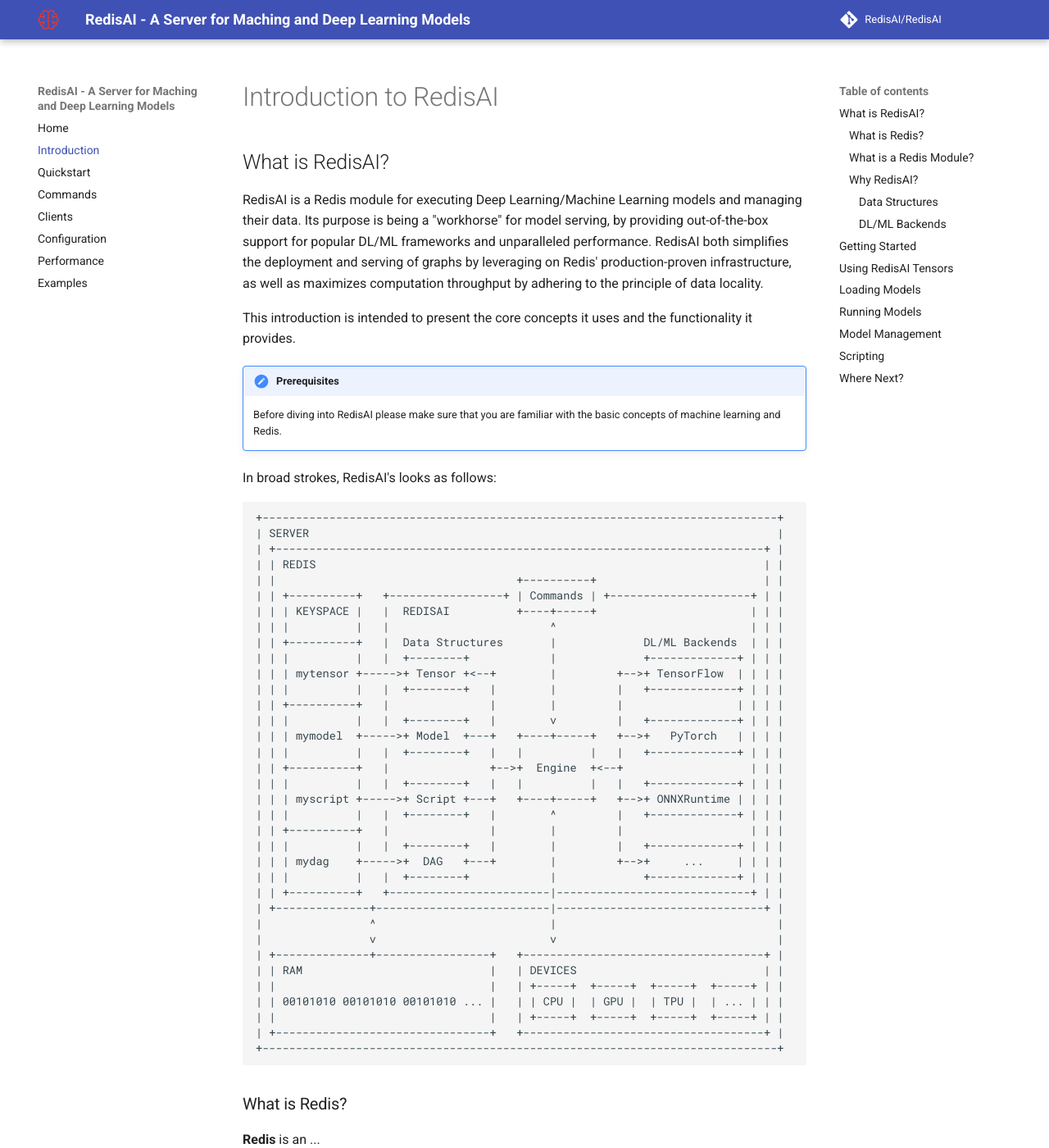
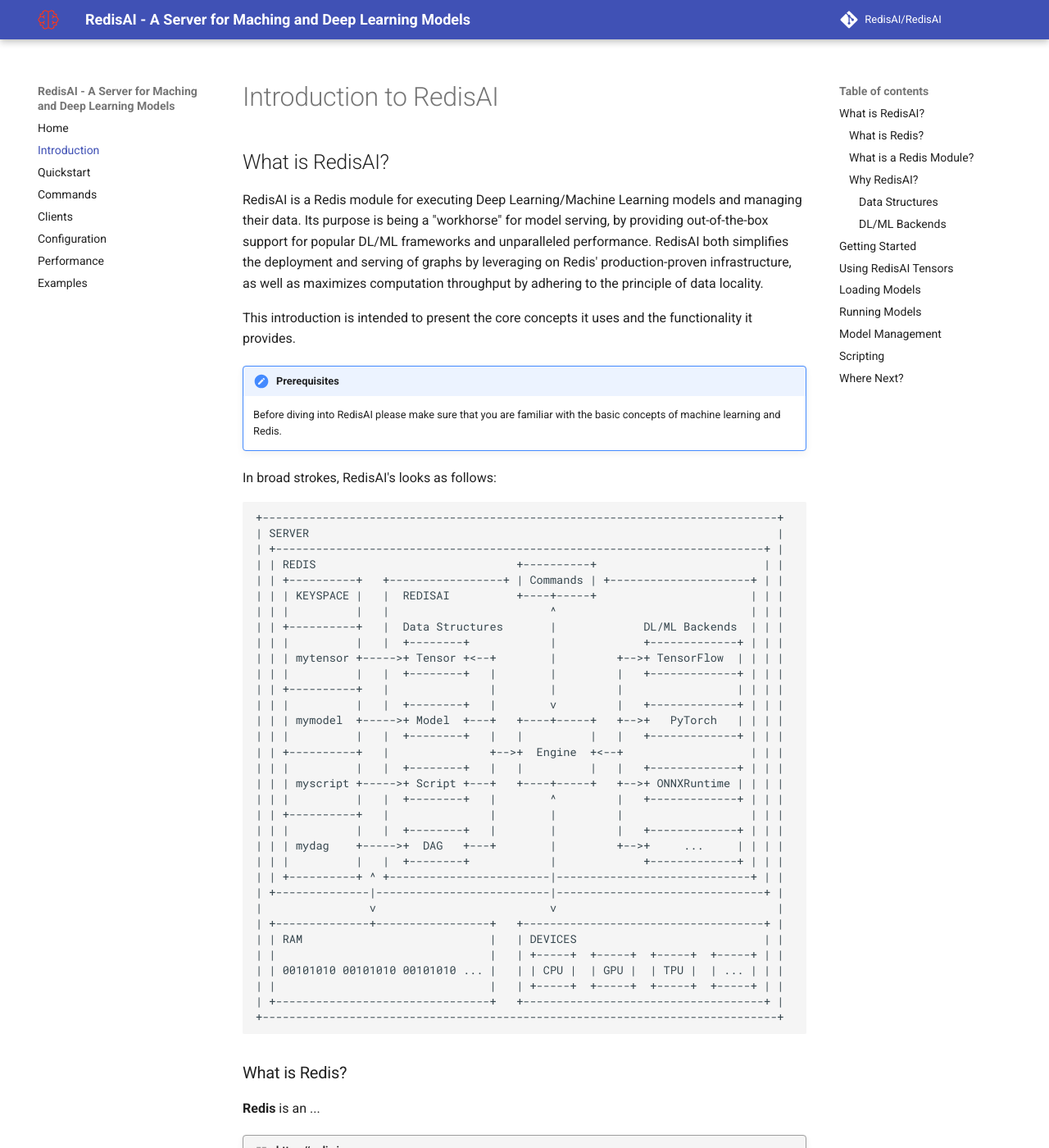
Before and after one commit to RedisAI/RedisAI, an MkDocs documentation site: the page built from docs/intro.md, in a window 1280 px wide and 1400 px high. Shown: the whole window at 82% size. Built offline with MkDocs 1.6.1 and Material for MkDocs 9.7.7, drawn with Linux system fonts in a browser that asks for light colours; formulas are drawn with MathJax 3; comment, search, counter and statistics services are not loaded.

Commit message:
Diagram again

```diff
--- a/docs/intro.md
+++ b/docs/intro.md
@@ -14,8 +14,7 @@
 +-----------------------------------------------------------------------------+
 | SERVER                                                                      |
 | +-------------------------------------------------------------------------+ |
-| | REDIS                                                                   | |
-| |                                    +----------+                         | |
+| | REDIS                              +----------+                         | |
 | | +----------+   +-----------------+ | Commands | +---------------------+ | |
 | | | KEYSPACE |   |  REDISAI          +----+-----+                       | | |
 | | |          |   |                        ^                             | | |
@@ -35,9 +34,8 @@
 | | |          |   |  +--------+   |        |         |   +-------------+ | | |
 | | | mydag    +----->+  DAG   +---+        |         +-->+     ...     | | | |
 | | |          |   |  +--------+            |             +-------------+ | | |
-| | +----------+   +------------------------|-----------------------------+ | |
-| +--------------+--------------------------|-------------------------------+ |
-|                ^                          |                                 |
+| | +----------+ ^ +------------------------|-----------------------------+ | |
+| +--------------|--------------------------|-------------------------------+ |
 |                v                          v                                 |
 | +--------------+-----------------+   +------------------------------------+ |
 | | RAM                            |   | DEVICES                            | |
```
